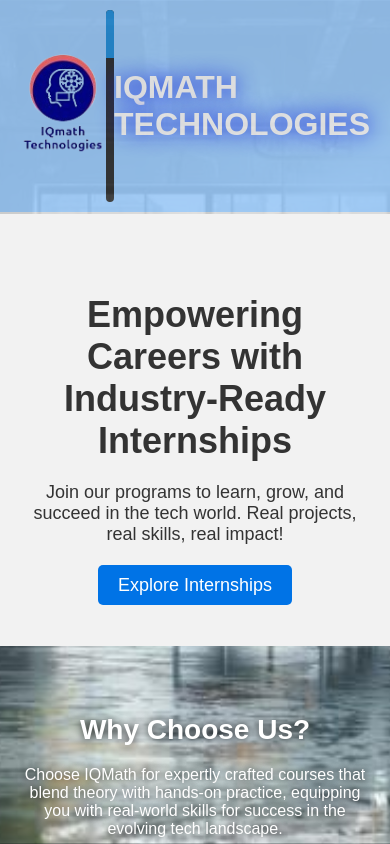
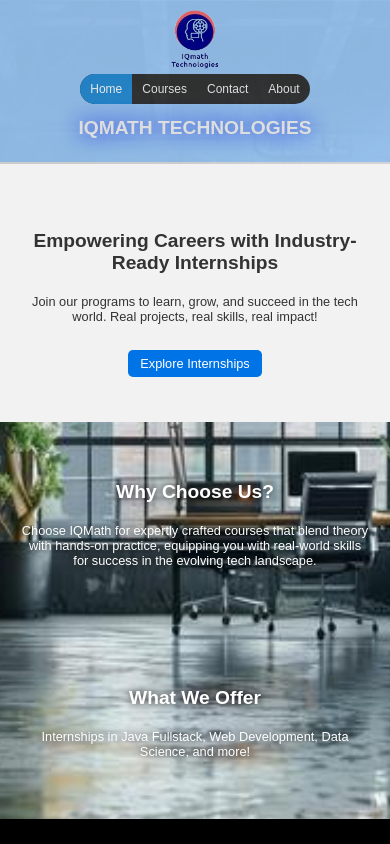
Before and after one commit to Alice-Jeslyn20/webpage-IQMATH, a plain HTML site: page index.html in a window 390 px wide. Shown: the top 844 px of the page. Drawn offline with Linux system fonts and the light colour scheme.

Commit message:
minor change

```diff
--- a/index.html
+++ b/index.html
@@ -108,6 +108,76 @@
       color: #0073e6;
       text-decoration: none;
     }
+
+    @media (max-width: 768px) {
+    .navbar {
+      flex-direction: column;
+      text-align: center;
+    }
+
+    .topnav {
+      flex-wrap: wrap;
+      justify-content: center;
+      gap: 5px;
+    }
+
+    .hero h2 {
+      font-size: 1.5em;
+    }
+
+    .hero p {
+      font-size: 0.9em;
+    }
+
+    .hero a {
+      font-size: 0.9em;
+      padding: 8px 16px;
+    }
+
+    .section h3 {
+      font-size: 1.5em;
+    }
+
+    .section p {
+      font-size: 0.9em;
+    }
+  }
+
+  @media (max-width: 480px) {
+    .logo img {
+      height: 60px;
+    }
+
+    .navbar h1 {
+      font-size: 1.2em;
+    }
+
+    .topnav a {
+      font-size: 12px;
+      padding: 8px 10px;
+    }
+
+    .hero h2 {
+      font-size: 1.2em;
+    }
+
+    .hero p {
+      font-size: 0.8em;
+    }
+
+    .hero a {
+      font-size: 0.8em;
+      padding: 6px 12px;
+    }
+
+    .section h3 {
+      font-size: 1.2em;
+    }
+
+    .section p {
+      font-size: 0.8em;
+    }
+}
   </style>
 </head>
 <body>
--- a/style.css
+++ b/style.css
@@ -11,6 +11,7 @@ body {
 .navbar {
 
   display: flex;
+  flex-wrap: wrap;
   align-items: center;
   justify-content: space-between;
   padding: 10px 20px;
@@ -75,8 +76,8 @@ body {
 
 .columns {
   display: flex;
-    flex-wrap: nowrap;
-    justify-content: space-between;
+  flex-wrap: wrap; /* Allow wrapping */
+  justify-content: center; /* Center items for smaller screens */
   gap: 20px;
   padding: 20px;
   overflow-x: auto;
@@ -163,3 +164,74 @@ body {
   color: #0073e6;
   text-decoration: none;
 }
+
+
+@media (max-width: 768px) {
+  .navbar {
+    flex-direction: column;
+    text-align: center;
+  }
+
+  .topnav {
+    flex-wrap: wrap;
+    justify-content: center;
+    gap: 5px;
+  }
+
+  .hero h2 {
+    font-size: 1.5em;
+  }
+
+  .hero p {
+    font-size: 0.9em;
+  }
+
+  .hero a {
+    font-size: 0.9em;
+    padding: 8px 16px;
+  }
+
+  .section h3 {
+    font-size: 1.5em;
+  }
+
+  .section p {
+    font-size: 0.9em;
+  }
+}
+
+@media (max-width: 480px) {
+  .logo img {
+    height: 60px;
+  }
+
+  .navbar h1 {
+    font-size: 1.2em;
+  }
+
+  .topnav a {
+    font-size: 12px;
+    padding: 8px 10px;
+  }
+
+  .hero h2 {
+    font-size: 1.2em;
+  }
+
+  .hero p {
+    font-size: 0.8em;
+  }
+
+  .hero a {
+    font-size: 0.8em;
+    padding: 6px 12px;
+  }
+
+  .section h3 {
+    font-size: 1.2em;
+  }
+
+  .section p {
+    font-size: 0.8em;
+  }
+}
```
Also changed, not shown: about.html (+78 -0 lines), contact.html (+70 -0 lines). Lines whose indentation alone changed are shown as unchanged.
